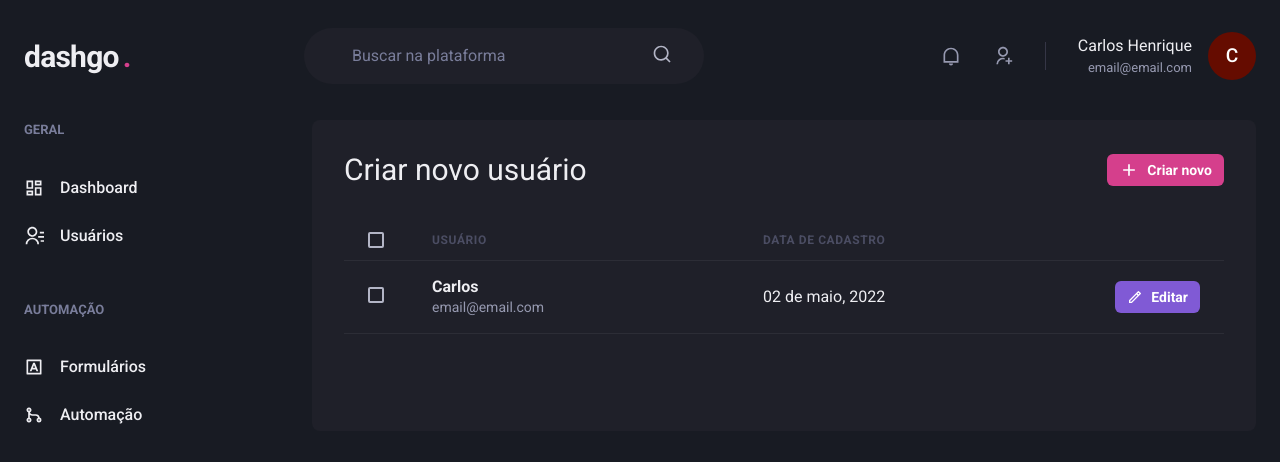
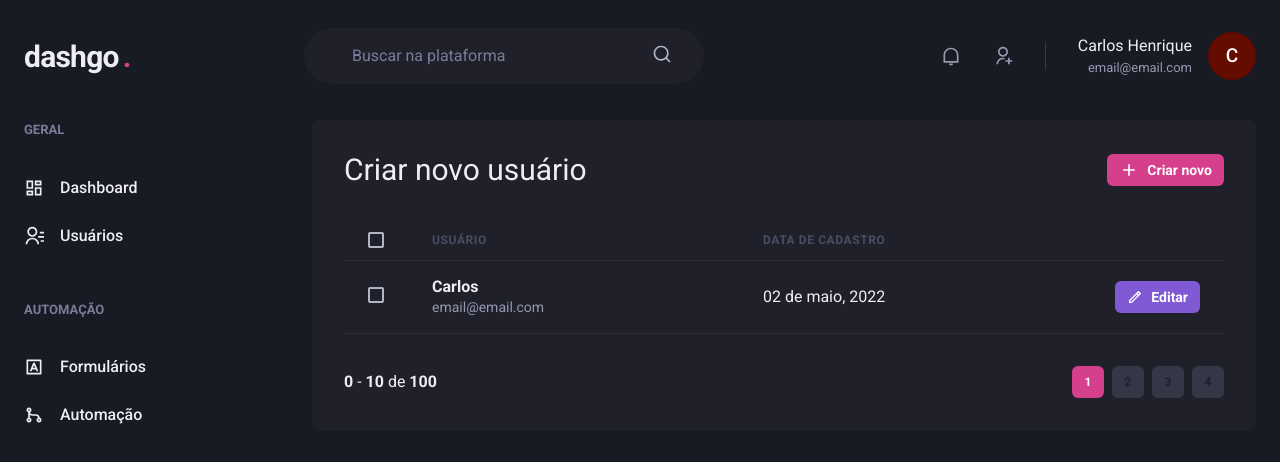
Before and after one commit to carlos-hr/dashgo, a Next.js app: page /users in a window 1280 px wide. Shown: the top 462 px of the page. Built offline with nearby package versions, Linux system fonts and the light colour scheme.

Commit message:
feat(pagination): mocking pagination component

```diff
--- /dev/null
+++ b/src/components/Pagination/index.tsx
@@ -0,0 +1,52 @@
+import { Box, Button, HStack } from "@chakra-ui/react";
+
+const Pagination = () => {
+  return (
+    <HStack spacing="6" mt="8" justify="space-between" align="center">
+      <Box>
+        <strong>0</strong> - <strong>10</strong> de <strong>100</strong>
+      </Box>
+      <HStack spacing="2">
+        <Button
+          size="sm"
+          fontSize="xs"
+          w="4"
+          colorScheme="pink"
+          disabled
+          _disabled={{ bg: "pink.500", cursor: "default" }}
+        >
+          1
+        </Button>
+        <Button
+          size="sm"
+          fontSize="xs"
+          w="4"
+          bg="gray.700"
+          _hover={{ bg: "gray.500" }}
+        >
+          2
+        </Button>
+        <Button
+          size="sm"
+          fontSize="xs"
+          w="4"
+          bg="gray.700"
+          _hover={{ bg: "gray.500" }}
+        >
+          3
+        </Button>
+        <Button
+          size="sm"
+          fontSize="xs"
+          w="4"
+          bg="gray.700"
+          _hover={{ bg: "gray.500" }}
+        >
+          4
+        </Button>
+      </HStack>
+    </HStack>
+  );
+};
+
+export default Pagination;
--- a/src/components/index.tsx
+++ b/src/components/index.tsx
@@ -1,3 +1,4 @@
 export { default as Input } from "./Form/Input";
 export { default as Header } from "./Header";
 export { default as SideBar } from "./SideBar";
+export { default as Pagination } from "./Pagination";
--- a/src/pages/users/index.tsx
+++ b/src/pages/users/index.tsx
@@ -13,7 +13,7 @@
   Thead,
   Tr,
 } from "@chakra-ui/react";
-import { Header, SideBar } from "../../components";
+import { Header, Pagination, SideBar } from "../../components";
 import { RiAddLine, RiPencilLine } from "react-icons/ri";
 
 const UserList = () => {
@@ -88,6 +88,8 @@
               </Tr>
             </Tbody>
           </Table>
+
+          <Pagination />
         </Box>
       </Flex>
     </Box>
```
